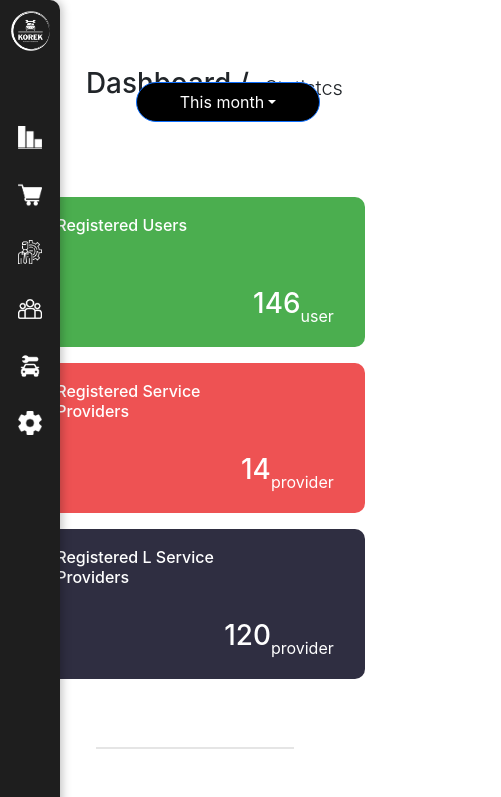
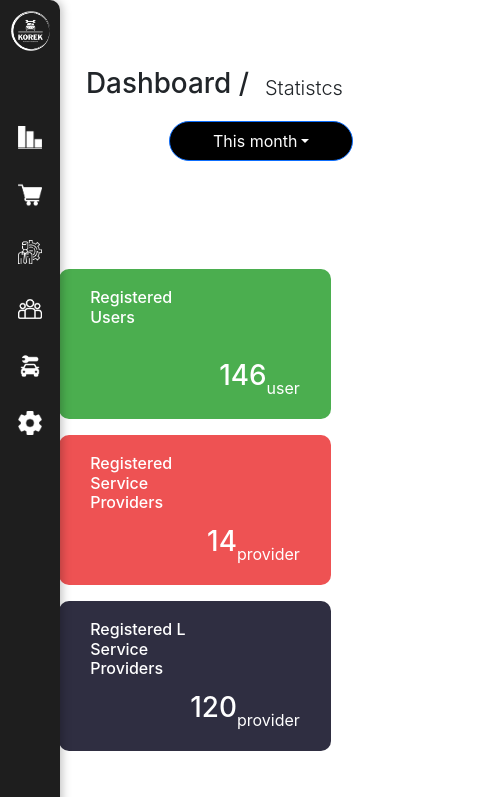
Before and after one commit to mrwan14/Korek, a React (Create React App) app: page / in a window 390 px wide. Shown: the top 797 px of the page, 501 px wide, since content can reach past the window. Built offline with nearby package versions, Linux system fonts and the light colour scheme.

Commit message:
media query

```diff
--- a/src/App.js
+++ b/src/App.js
@@ -2,15 +2,15 @@ import { RouterProvider, createBrowserRouter } from "react-router-dom";
 import "./App.css";
 import Dashboard from "./Component/Dashboard/Dashboard";
 import Login from "./Component/Login/Login";
-import ErrorPage from "./Component/erroe-page";
+import ErrorPage from "./Component/Erroe-page";
 import Statistcs from "./Component/Statistcs/Statistcs";
 const router = createBrowserRouter([
   {
-    path: '/',
+    path: "/",
     element: <Dashboard />,
 
     children: [
-      {index:true ,element:<Statistcs/>},
+      { index: true, element: <Statistcs /> },
       { path: "/login", element: <Login /> },
       { errorElement: <ErrorPage /> },
     ],
--- a/src/Component/Dashboard/Dashboard.css
+++ b/src/Component/Dashboard/Dashboard.css
@@ -2,9 +2,8 @@
   margin-top: 67px;
   margin-left: 86px;
 }
-.outlet{
+.outlet {
   width: 85%;
   margin: auto;
   margin-top: 81px;
-
 }
--- a/src/Component/Login/Login.css
+++ b/src/Component/Login/Login.css
@@ -2,7 +2,7 @@
   text-align: center;
   font-family: system-ui, -apple-system, BlinkMacSystemFont, "Segoe UI", Roboto,
     Oxygen, Ubuntu, Cantarell, "Open Sans", "Helvetica Neue", sans-serif;
-    height: 85vh;
+  height: 85vh;
 }
 .logo {
   margin-top: 200px;
@@ -27,8 +27,7 @@
   margin-top: 32px;
 }
 
-.forget-password
-{
+.forget-password {
   margin-left: 35px;
   margin-top: 240px;
 }
@@ -44,5 +43,10 @@
   font-size: 16px;
   font-weight: 600;
   line-height: 20px;
-
 }
+@media (min-width: 0px) and (max-width: 576px) {
+  .forget-password {
+    margin-left: 130px;
+    margin-top: 50px;
+  }
+}
--- a/src/Component/Login/Login.jsx
+++ b/src/Component/Login/Login.jsx
@@ -1,3 +1,4 @@
+/* eslint-disable jsx-a11y/anchor-is-valid */
 import "./Login.css";
 import React from "react";
 
--- a/src/Component/Statistcs/Statistcs.css
+++ b/src/Component/Statistcs/Statistcs.css
@@ -1,9 +1,7 @@
-.dropdown
-{
+.dropdown {
   position: absolute;
-  top: 25px;
+  top: 20px;
   right: 35px;
-
 }
 .item {
   width: 350px;
@@ -12,24 +10,37 @@
   padding: 19px 31px;
   width: 100%;
 }
-.item1{
+.item1 {
   background-color: rgba(75, 174, 79, 1);
 }
-.item2{
+.item2 {
   background-color: rgba(238, 82, 83, 1);
-
 }
-.item3{
+.item3 {
   background-color: rgba(47, 46, 65, 1);
-
 }
 .item h6 {
   height: 20px;
   width: 259px;
 }
-.line{
+.line {
   border: 1px solid rgba(229, 229, 229, 1);
   margin: 60px auto;
   height: 1px;
   width: 60%;
 }
+
+@media (min-width: 0px) and (max-width: 576px) {
+  .item {
+    height: 150px;
+    border-radius: 10px;
+    padding: 19px 31px;
+    width: 80%;
+    margin: auto;
+  }
+  .dropdown {
+    position: relative;
+    top: -50px;
+    left: 70px;
+  }
+}
```
Lines whose indentation alone changed are shown as unchanged.
